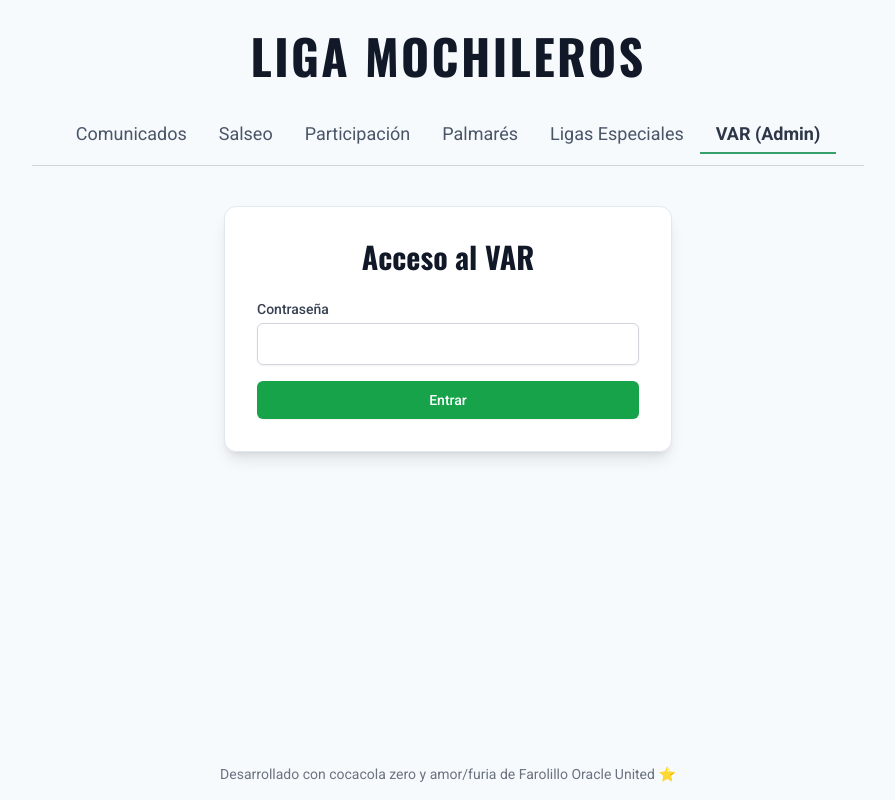
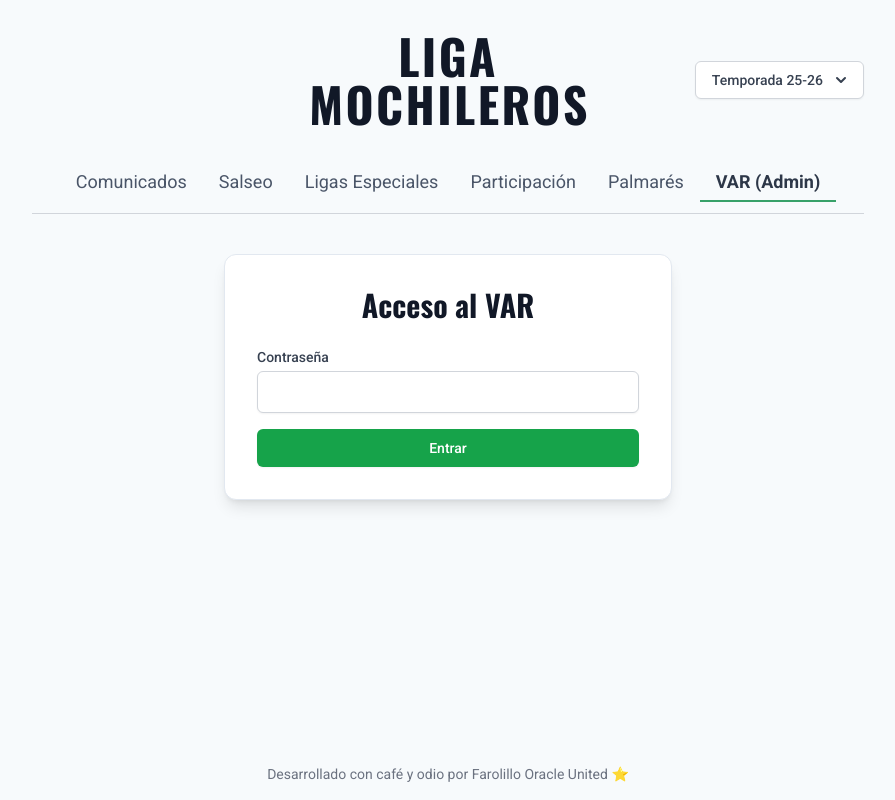
Before and after one commit to jorgelillo7/biwenger-tools, a Flask app: page /admin in a window 1280 px wide. Shown: the whole page, without its empty margins (192-1087 px from the left). Run offline with Flask 2, Linux system fonts and the light colour scheme; some libraries are stand-ins or nearby versions.

Commit message:
(web): adapt web to current season

```diff
--- a/web/app.py
+++ b/web/app.py
@@ -18,6 +18,7 @@ from google.oauth2.credentials import Credentials
 from googleapiclient.discovery import build
 from google_auth_oauthlib.flow import InstalledAppFlow
 from google.auth.transport.requests import Request
+from googleapiclient.http import MediaIoBaseDownload
 
 app = Flask(__name__)
 app.config['SECRET_KEY'] = config.SECRET_KEY
@@ -39,30 +40,25 @@ def get_google_service(service_name, version):
             token.write(creds.to_json())
     return build(service_name, version, credentials=creds)
 
-def download_csv_data(csv_url):
-    """Descarga y parsea un CSV desde una URL."""
-    if not csv_url: raise ValueError("La URL del CSV no está configurada.")
-    cache_buster_url = f"{csv_url}&timestamp={datetime.now().timestamp()}"
-    response = requests.get(cache_buster_url)
-    response.raise_for_status()
-    return list(csv.DictReader(io.StringIO(response.text)))
+def find_file_id_by_name(service, folder_id, filename):
+    """Busca un archivo por nombre en Drive y devuelve su ID."""
+    query = f"name = '{filename}' and '{folder_id}' in parents and trashed=false"
+    response = service.files().list(q=query, spaces='drive', fields='files(id)').execute()
+    files = response.get('files', [])
+    return files[0]['id'] if files else None
 
-def get_file_metadata(service, folder_id, filenames):
-    """Obtiene la metadata de una lista de archivos CSV en Google Drive."""
-    statuses = []
-    for name in filenames:
-        query = f"name = '{name}' and '{folder_id}' in parents and trashed=false"
-        response = service.files().list(q=query, spaces='drive', fields='files(id, name, modifiedTime)').execute()
-        file = response.get('files', [])[0] if response.get('files') else None
+def download_csv_data_by_id(service, file_id):
+    """Descarga el contenido de un CSV a partir de su ID de archivo."""
+    if not file_id:
+        raise FileNotFoundError("El archivo CSV no fue encontrado en Google Drive.")
+    request = service.files().get_media(fileId=file_id)
+    fh = io.BytesIO()
+    downloader = MediaIoBaseDownload(fh, request)
+    done = False
+    while not done:
+        status, done = downloader.next_chunk()
+    return list(csv.DictReader(io.StringIO(fh.getvalue().decode('utf-8'))))
 
-        if file:
-            dt_utc = parser.isoparse(file['modifiedTime'])
-            dt_madrid = dt_utc.astimezone(pytz.timezone('Europe/Madrid'))
-            formatted_date = dt_madrid.strftime('%d-%m-%Y a las %H:%M:%S')
-            statuses.append({'name': name, 'status': 'Encontrado', 'last_updated': formatted_date})
-        else:
-            statuses.append({'name': name, 'status': 'No Encontrado', 'last_updated': 'N/A'})
-    return statuses
 
 def get_sheets_data(service, spreadsheet_id):
     """Lee y procesa los datos de todas las hojas de un Google Sheet."""
@@ -87,17 +83,42 @@ def get_sheets_data(service, spreadsheet_id):
         all_leagues.append(league_info)
     return all_leagues
 
-# --- RUTAS ---
+def get_file_metadata(service, folder_id, filenames):
+    """Obtiene la metadata de una lista de archivos CSV en Google Drive."""
+    statuses = []
+    for name in filenames:
+        query = f"name = '{name}' and '{folder_id}' in parents and trashed=false"
+        response = service.files().list(q=query, spaces='drive', fields='files(id, name, modifiedTime)').execute()
+        file = response.get('files', [])[0] if response.get('files') else None
 
+        if file:
+            dt_utc = parser.isoparse(file['modifiedTime'])
+            dt_madrid = dt_utc.astimezone(pytz.timezone('Europe/Madrid'))
+            formatted_date = dt_madrid.strftime('%d-%m-%Y a las %H:%M:%S')
+            statuses.append({'name': name, 'status': 'Encontrado', 'last_updated': formatted_date})
+        else:
+            statuses.append({'name': name, 'status': 'No Encontrado', 'last_updated': 'N/A'})
+    return statuses
+
+# --- RUTAS DE LA APLICACIÓN ---
+
+@app.route('/<season>/')
 @app.route('/')
-def comunicados():
+def comunicados(season=None):
+    if season is None:
+        season = config.TEMPORADA_ACTUAL
+
     error = None
     paginated_messages = []
     page = 1
     total_pages = 1
     comunicados_only = []
     try:
-        all_messages = download_csv_data(config.COMUNICADOS_CSV_URL)
+        drive_service = get_google_service('drive', 'v3')
+        filename = f"{config.COMUNICADOS_FILENAME_BASE}_{season}.csv"
+        file_id = find_file_id_by_name(drive_service, config.GDRIVE_FOLDER_ID, filename)
+        all_messages = download_csv_data_by_id(drive_service, file_id)
+
         comunicados_only = [m for m in all_messages if m.get('categoria', '').strip() == 'comunicado']
 
         page = request.args.get('page', 1, type=int)
@@ -107,7 +128,7 @@ def comunicados():
         paginated_messages = comunicados_only[start:end]
         total_pages = (len(comunicados_only) + config.MESSAGES_PER_PAGE - 1) // config.MESSAGES_PER_PAGE
     except Exception as e:
-        error = f"Ocurrió un error al cargar los comunicados: {e}"
+        error = f"Ocurrió un error al cargar los comunicados de la temporada {season}: {e}"
         print(error)
 
     return render_template('index.html',
@@ -116,33 +137,45 @@ def comunicados():
                            error=error,
                            active_page='comunicados',
                            current_page=page,
-                           total_pages=total_pages)
+                           total_pages=total_pages,
+                           season=season,
+                           temporadas_disponibles=config.TEMPORADAS_DISPONIBLES)
 
-@app.route('/salseo')
-def salseo():
+@app.route('/<season>/salseo')
+def salseo(season):
     error = None
     datos_curiosos = []
     cesiones = []
     try:
-        all_messages = download_csv_data(config.COMUNICADOS_CSV_URL)
+        drive_service = get_google_service('drive', 'v3')
+        filename = f"{config.COMUNICADOS_FILENAME_BASE}_{season}.csv"
+        file_id = find_file_id_by_name(drive_service, config.GDRIVE_FOLDER_ID, filename)
+        all_messages = download_csv_data_by_id(drive_service, file_id)
+
         datos_curiosos = [m for m in all_messages if m.get('categoria', '').strip() == 'dato']
         cesiones = [m for m in all_messages if m.get('categoria', '').strip() == 'cesion']
     except Exception as e:
-        error = f"Ocurrió un error al cargar los datos: {e}"
+        error = f"Ocurrió un error al cargar los datos de la temporada {season}: {e}"
         print(error)
 
     return render_template('salseo.html',
                            datos=datos_curiosos,
                            cesiones=cesiones,
                            error=error,
-                           active_page='salseo')
+                           active_page='salseo',
+                           season=season,
+                           temporadas_disponibles=config.TEMPORADAS_DISPONIBLES)
 
-@app.route('/participacion')
-def participacion():
+@app.route('/<season>/participacion')
+def participacion(season):
     error = None
     stats = []
     try:
-        participation_data = download_csv_data(config.PARTICIPACION_CSV_URL)
+        drive_service = get_google_service('drive', 'v3')
+        filename = f"{config.PARTICIPACION_FILENAME_BASE}_{season}.csv"
+        file_id = find_file_id_by_name(drive_service, config.GDRIVE_FOLDER_ID, filename)
+        participation_data = download_csv_data_by_id(drive_service, file_id)
+
         for row in participation_data:
             comunicados_count = len(row['comunicados'].split(';')) if row['comunicados'] else 0
             datos_count = len(row['datos'].split(';')) if row['datos'] else 0
@@ -157,17 +190,25 @@ def participacion():
             })
         stats.sort(key=lambda item: item['total'], reverse=True)
     except Exception as e:
-        error = f"Ocurrió un error al calcular las estadísticas: {e}"
+        error = f"Ocurrió un error al calcular las estadísticas de la temporada {season}: {e}"
         print(error)
 
-    return render_template('participacion.html', stats=stats, error=error, active_page='participacion')
+    return render_template('participacion.html',
+                           stats=stats,
+                           error=error,
+                           active_page='participacion',
+                           season=season,
+                           temporadas_disponibles=config.TEMPORADAS_DISPONIBLES)
 
 @app.route('/palmares')
 def palmares():
     seasons = defaultdict(lambda: defaultdict(list))
     error = None
     try:
-        palmares_data = download_csv_data(config.PALMARES_CSV_URL)
+        drive_service = get_google_service('drive', 'v3')
+        file_id = find_file_id_by_name(drive_service, config.GDRIVE_FOLDER_ID, config.PALMARES_FILENAME)
+        palmares_data = download_csv_data_by_id(drive_service, file_id)
+
         for row in palmares_data:
             season = row.get('temporada', '').strip()
             category = row.get('categoria', '').strip()
@@ -184,10 +225,16 @@ def palmares():
         print(error)
         sorted_seasons = []
 
-    return render_template('palmares.html', seasons=sorted_seasons, error=error, active_page='palmares')
+    return render_template('palmares.html',
+                           seasons=sorted_seasons,
+                           error=error,
+                           active_page='palmares',
+                           season=config.TEMPORADA_ACTUAL,
+                           temporadas_disponibles=config.TEMPORADAS_DISPONIBLES)
 
-@app.route('/ligas-especiales')
-def ligas_especiales():
+# CORRECCIÓN: La ruta ahora acepta el parámetro de la temporada
+@app.route('/<season>/ligas-especiales')
+def ligas_especiales(season):
     error = None
     leagues = []
     try:
@@ -199,8 +246,12 @@ def ligas_especiales():
         error = f"Ocurrió un error al cargar las ligas especiales: {e}"
         print(error)
 
-    return render_template('ligas_especiales.html', leagues=leagues, error=error, active_page='ligas-especiales')
-
+    return render_template('ligas_especiales.html',
+                           leagues=leagues,
+                           error=error,
+                           active_page='ligas-especiales',
+                           season=season, # Pasamos la temporada actual a la plantilla
+                           temporadas_disponibles=config.TEMPORADAS_DISPONIBLES)
 
 @app.route('/admin', methods=['GET', 'POST'])
 def admin():
@@ -210,15 +261,15 @@ def admin():
         error = None
         try:
             drive_service = get_google_service('drive', 'v3')
-            # Comprueba los archivos CSV
+            # Comprueba los archivos CSV de la temporada actual
             filenames_to_check = [
-                config.COMUNICADOS_FILENAME,
-                config.PARTICIPACION_FILENAME,
+                f"{config.COMUNICADOS_FILENAME_BASE}_{config.TEMPORADA_ACTUAL}.csv",
+                f"{config.PARTICIPACION_FILENAME_BASE}_{config.TEMPORADA_ACTUAL}.csv",
                 config.PALMARES_FILENAME
             ]
             file_statuses = get_file_metadata(drive_service, config.GDRIVE_FOLDER_ID, filenames_to_check)
 
-            # AÑADIDO: Comprueba el Google Sheet de Ligas Especiales
+            # Comprueba el Google Sheet de Ligas Especiales
             if config.LIGAS_ESPECIALES_SHEET_ID:
                 sheet_metadata = drive_service.files().get(
                     fileId=config.LIGAS_ESPECIALES_SHEET_ID,
@@ -237,14 +288,15 @@ def admin():
         except Exception as e:
             error = f"No se pudo conectar con Google Drive para obtener el estado de los archivos: {e}"
 
-        # CORRECCIÓN: URL actualizada para apuntar a la vista de logs correcta.
         log_url = f"https://console.cloud.google.com/run/jobs/details/{config.CLOUD_RUN_REGION}/{config.CLOUD_RUN_JOB_NAME}/logs?project={config.GCP_PROJECT_ID}"
 
         return render_template('admin_panel.html',
                                active_page='admin',
                                file_statuses=file_statuses,
                                log_url=log_url,
-                               error=error)
+                               error=error,
+                               season=config.TEMPORADA_ACTUAL,
+                               temporadas_disponibles=config.TEMPORADAS_DISPONIBLES)
 
     if request.method == 'POST':
         if request.form.get('password') == config.ADMIN_PASSWORD:
@@ -254,7 +306,10 @@ def admin():
         else:
             flash('Contraseña incorrecta. Inténtalo de nuevo.', 'error')
 
-    return render_template('admin_login.html', active_page='admin')
+    return render_template('admin_login.html',
+                           active_page='admin',
+                           season=config.TEMPORADA_ACTUAL,
+                           temporadas_disponibles=config.TEMPORADAS_DISPONIBLES)
 
 @app.route('/logout')
 def logout():
--- a/web/templates/base.html
+++ b/web/templates/base.html
@@ -11,22 +11,22 @@
     <style>
         body {
             font-family: 'Roboto', sans-serif;
-            background-color: #f7fafc; /* Gris muy claro */
-            color: #2d3748; /* Gris oscuro */
+            background-color: #f7fafc;
+            color: #2d3748;
         }
         .font-header { font-family: 'Oswald', sans-serif; }
         .card {
             background-color: #ffffff;
-            border: 1px solid #e2e8f0; /* Borde claro */
+            border: 1px solid #e2e8f0;
         }
         .nav-link {
-            color: #4a5568; /* Gris medio */
+            color: #4a5568;
             padding-bottom: 4px;
         }
         .nav-link.active {
-            color: #2d3748; /* Gris oscuro */
+            color: #2d3748;
             font-weight: bold;
-            border-bottom: 2px solid #38a169; /* Verde fútbol */
+            border-bottom: 2px solid #38a169;
         }
         .prose { color: #4a5568; }
         .prose h1, .prose h2, .prose h3, .prose strong { color: #1a202c; }
@@ -36,23 +36,44 @@
 <body class="min-h-screen flex flex-col">
 
     <div class="container mx-auto p-4 md:p-8 max-w-4xl flex-grow">
-        <header class="text-center mb-10">
-            <h1 class="font-header text-5xl font-bold text-gray-900 tracking-wider">LIGA MOCHILEROS</h1>
+        <header class="text-center mb-10 flex justify-between items-center">
+            <div class="w-1/3"></div>
+            <h1 class="font-header text-5xl font-bold text-gray-900 tracking-wider w-1/3">LIGA MOCHILEROS</h1>
+            <!-- Menú desplegable para seleccionar la temporada -->
+            <div class="w-1/3 text-right">
+                <div class="relative inline-block text-left">
+                    <div>
+                        <button type="button" class="inline-flex justify-center w-full rounded-md border border-gray-300 shadow-sm px-4 py-2 bg-white text-sm font-medium text-gray-700 hover:bg-gray-50 focus:outline-none" id="menu-button" aria-expanded="true" aria-haspopup="true">
+                            Temporada {{ season }}
+                            <svg class="-mr-1 ml-2 h-5 w-5" xmlns="http://www.w3.org/2000/svg" viewBox="0 0 20 20" fill="currentColor" aria-hidden="true">
+                                <path fill-rule="evenodd" d="M5.293 7.293a1 1 0 011.414 0L10 10.586l3.293-3.293a1 1 0 111.414 1.414l-4 4a1 1 0 01-1.414 0l-4-4a1 1 0 010-1.414z" clip-rule="evenodd" />
+                            </svg>
+                        </button>
+                    </div>
+                    <div id="season-menu" class="origin-top-right absolute right-0 mt-2 w-56 rounded-md shadow-lg bg-white ring-1 ring-black ring-opacity-5 focus:outline-none hidden" role="menu" aria-orientation="vertical" aria-labelledby="menu-button" tabindex="-1">
+                        <div class="py-1" role="none">
+                            {% for s in temporadas_disponibles %}
+                            <a href="{{ url_for('comunicados', season=s) }}" class="text-gray-700 block px-4 py-2 text-sm {% if s == season %}bg-gray-100 font-bold{% endif %}" role="menuitem" tabindex="-1">Temporada {{ s }}</a>
+                            {% endfor %}
+                        </div>
+                    </div>
+                </div>
+            </div>
         </header>
 
         <div class="w-full mb-10 border-b border-gray-300">
             <nav class="flex justify-center flex-wrap -mb-px">
-                <a href="{{ url_for('comunicados') }}" class="nav-link whitespace-nowrap text-lg transition-colors hover:text-gray-900 px-4 mb-3 {% if active_page == 'comunicados' %}active{% endif %}">Comunicados</a>
-                <a href="{{ url_for('salseo') }}" class="nav-link whitespace-nowrap text-lg transition-colors hover:text-gray-900 px-4 mb-3 {% if active_page == 'salseo' %}active{% endif %}">Salseo</a>
-                <a href="{{ url_for('participacion') }}" class="nav-link whitespace-nowrap text-lg transition-colors hover:text-gray-900 px-4 mb-3 {% if active_page == 'participacion' %}active{% endif %}">Participación</a>
+                <!-- CAMBIO: Se ha reordenado la navegación -->
+                <a href="{{ url_for('comunicados', season=season) }}" class="nav-link whitespace-nowrap text-lg transition-colors hover:text-gray-900 px-4 mb-3 {% if active_page == 'comunicados' %}active{% endif %}">Comunicados</a>
+                <a href="{{ url_for('salseo', season=season) }}" class="nav-link whitespace-nowrap text-lg transition-colors hover:text-gray-900 px-4 mb-3 {% if active_page == 'salseo' %}active{% endif %}">Salseo</a>
+                <a href="{{ url_for('ligas_especiales', season=season) }}" class="nav-link whitespace-nowrap text-lg transition-colors hover:text-gray-900 px-4 mb-3 {% if active_page == 'ligas_especiales' %}active{% endif %}">Ligas Especiales</a>
+                <a href="{{ url_for('participacion', season=season) }}" class="nav-link whitespace-nowrap text-lg transition-colors hover:text-gray-900 px-4 mb-3 {% if active_page == 'participacion' %}active{% endif %}">Participación</a>
                 <a href="{{ url_for('palmares') }}" class="nav-link whitespace-nowrap text-lg transition-colors hover:text-gray-900 px-4 mb-3 {% if active_page == 'palmares' %}active{% endif %}">Palmarés</a>
-                <a href="{{ url_for('ligas_especiales') }}" class="nav-link whitespace-nowrap text-lg transition-colors hover:text-gray-900 px-4 mb-3 {% if active_page == 'ligas-especiales' %}active{% endif %}">Ligas Especiales</a>
                 <a href="{{ url_for('admin') }}" class="nav-link whitespace-nowrap text-lg transition-colors hover:text-gray-900 px-4 mb-3 {% if active_page == 'admin' %}active{% endif %}">VAR (Admin)</a>
             </nav>
         </div>
 
         <main>
-            <!-- NUEVO: Bloque para mostrar mensajes flash (errores, éxito, etc.) -->
             {% with messages = get_flashed_messages(with_categories=true) %}
                 {% if messages %}
                     <div class="mb-8 space-y-4">
@@ -76,8 +97,24 @@
     </div>
 
     <footer class="text-center p-4 text-gray-500 text-sm">
-         Desarrollado con cocacola zero y amor/furia de Farolillo Oracle United ⭐️
+        Desarrollado con café y odio por Farolillo Oracle United ⭐️
     </footer>
 
+    <script>
+        // Script para el menú desplegable
+        const menuButton = document.getElementById('menu-button');
+        const seasonMenu = document.getElementById('season-menu');
+
+        if (menuButton && seasonMenu) {
+            menuButton.addEventListener('click', () => {
+                seasonMenu.classList.toggle('hidden');
+            });
+            document.addEventListener('click', (event) => {
+                if (!menuButton.contains(event.target) && !seasonMenu.contains(event.target)) {
+                    seasonMenu.classList.add('hidden');
+                }
+            });
+        }
+    </script>
 </body>
 </html>
```
Also changed, not shown: web/config.py (+11 -3 lines).
